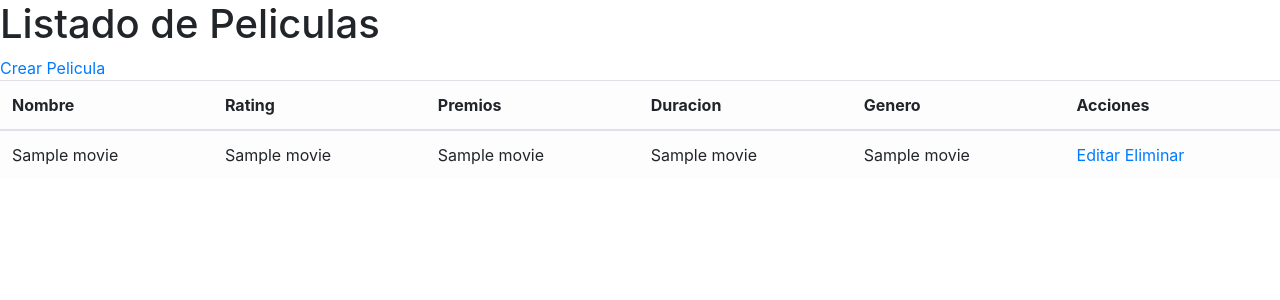
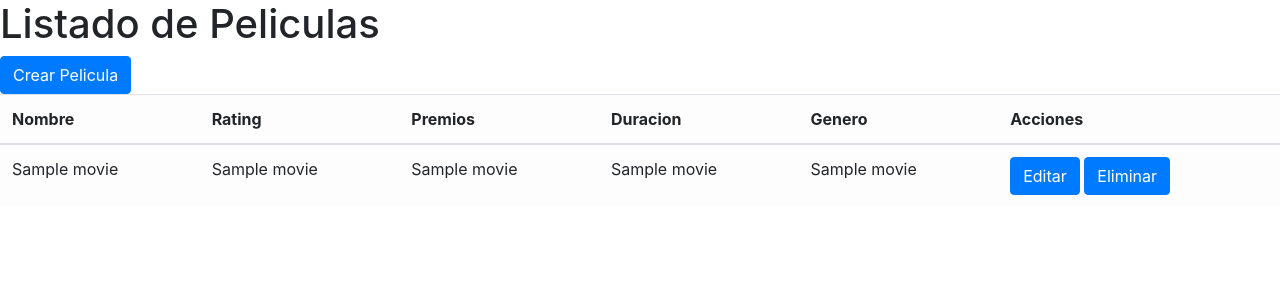
Before and after one commit to YaninaCharas/TP_BACKEND, a Flask app: template templates/movies/index.html in a window 1280 px wide. Shown: the top 300 px of the page. Run offline with Flask 2, Linux system fonts and the light colour scheme; the template is opened without the code that fills it: most values are stand-ins (such as "Sample title", 1, 10 or a date in 2020); some libraries are stand-ins or nearby versions.

Commit message:
modificacion de update.html por edit.html y agregue estilo a los botones

```diff
--- a/templates/movies/create.html
+++ b/templates/movies/create.html
@@ -12,7 +12,7 @@
 
     <form method="post" action="/store" enctype="multipart/form-data">
 
-        <label for="">Nombre Pelicula</label>
+        <label for="">Nombre de Pelicula</label>
         <input type="text" name="name" id="name" value="">
 
         <label for="">Rating</label>
@@ -27,7 +27,7 @@
         <label for="">Genero</label>
         <input type="text" name="genre_id" id="genre_id" value="">
 
-        <button type="submit">Guardar</button>
+        <button type="submit" class="btn btn-primary">Guardar</button>
     </form>
 
 
--- a/templates/movies/update.html
+++ b/templates/movies/edit.html
@@ -8,7 +8,7 @@
 </head>
 <body>
 
-    <h1>Modificacio de Peliculas</h1>
+    <h1>Modificacion de Peliculas</h1>
 
     <form method="post" action="/store" enctype="multipart/form-data">
 
@@ -27,7 +27,7 @@
         <label for="">Genero</label>
         <input type="text" name="genre_id" id="genre_id" value="">
 
-        <button type="submit">Guardar</button>
+        <button type="submit" class="btn btn-primary">Guardar</button>
     </form>
 
 
--- a/templates/movies/index.html
+++ b/templates/movies/index.html
@@ -12,7 +12,7 @@
 
     <h1>Listado de Peliculas</h1>
 
-    <a href="/create">Crear Pelicula</a>
+    <a href="/create" class="btn btn-primary">Crear Pelicula</a>
 
     <table class="table table-light">
         <thead>
@@ -35,8 +35,8 @@
                 <td>{{ movie[8] }}</td>
 
                 <td>
-                    <a href="/edit/{{ movie[0] }}">Editar</a>
-                    <a href="/delete/{{ movie[0] }}">Eliminar</a>
+                    <a href="/edit/{{ movie[0] }}" class="btn btn-primary">Editar</a>
+                    <a href="/delete/{{ movie[0] }}" class="btn btn-primary">Eliminar</a>
                 </td>
             </tr>
             {% endfor %}
```
